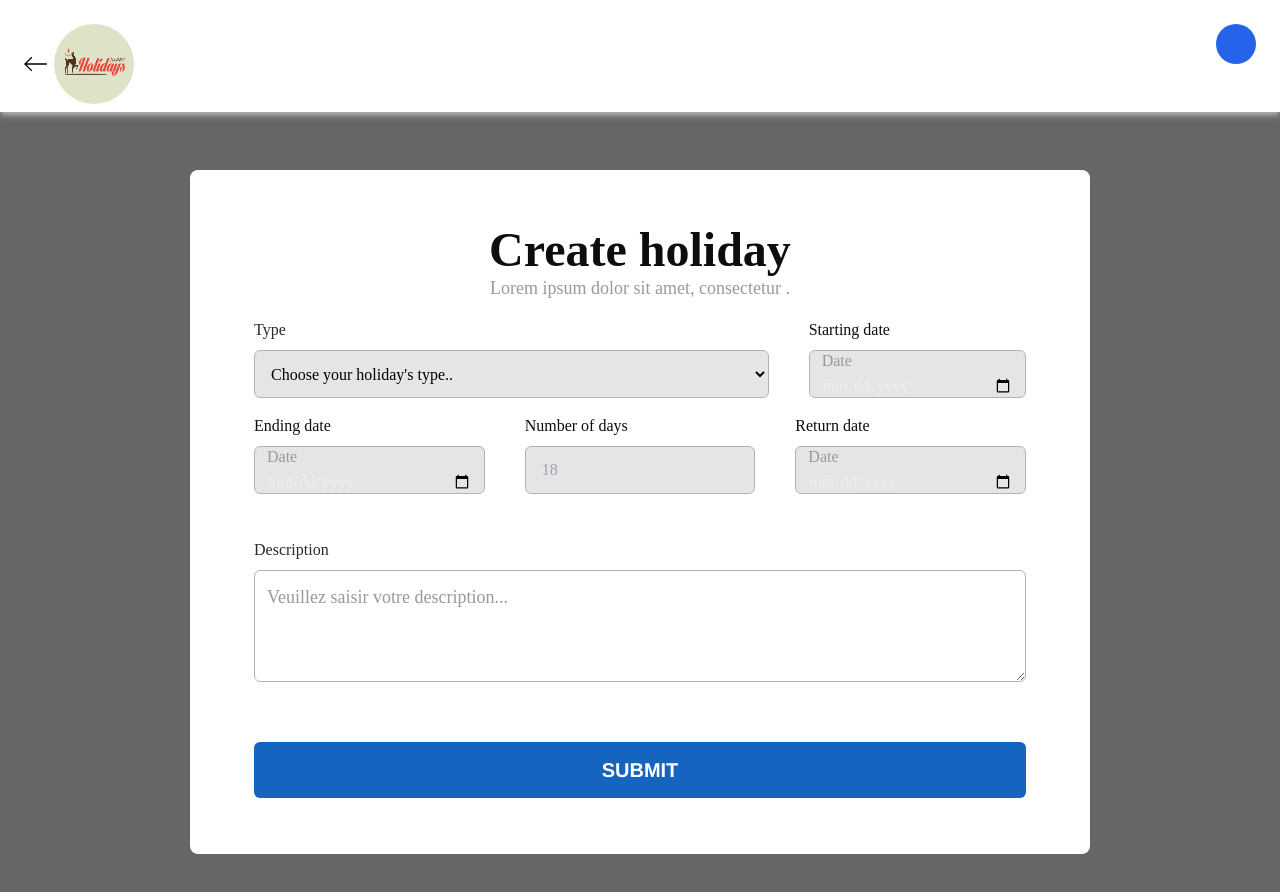
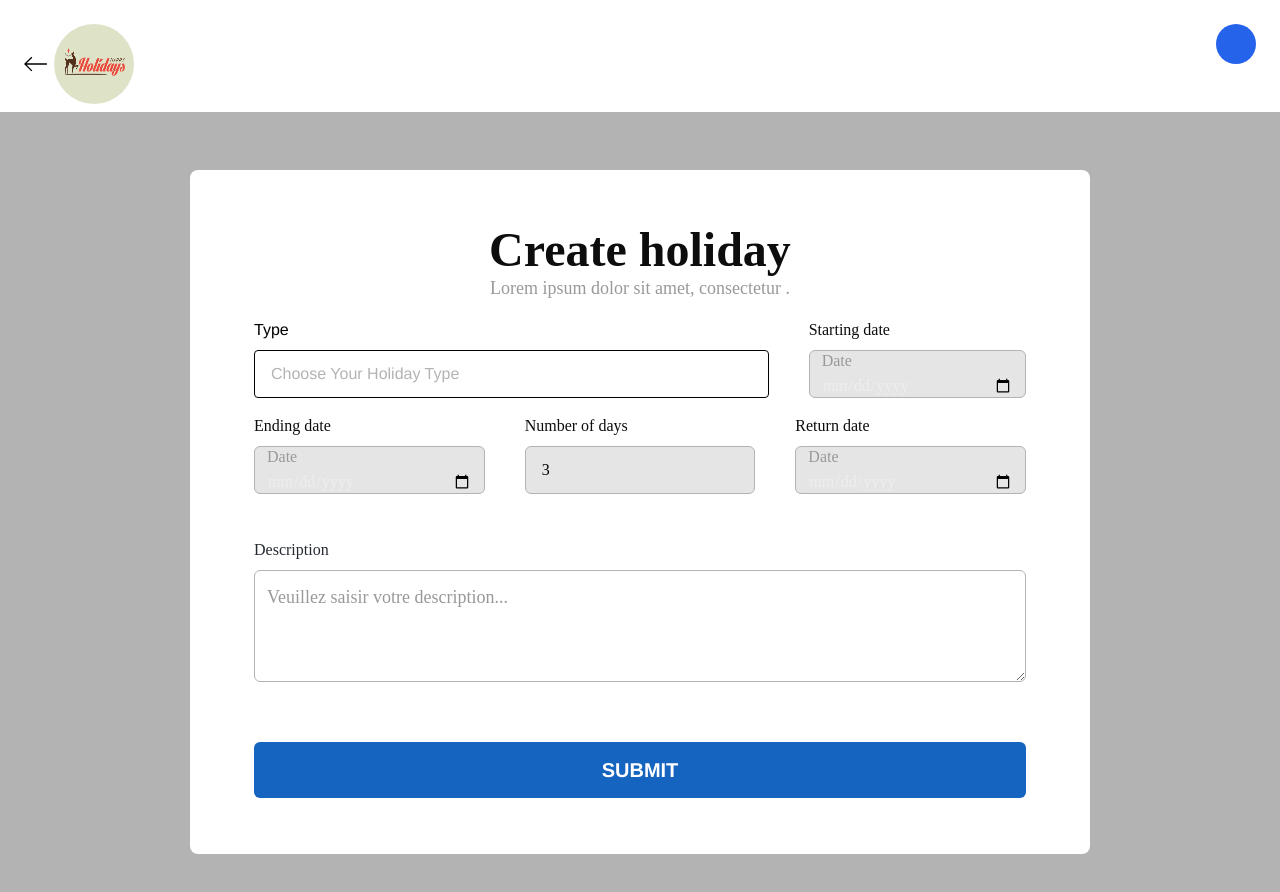
Before and after one commit to HermannKateu/localStorage-in-vue3, a Vue app in the folder holiday-project/: page /create-holiday in a window 1280 px wide. Shown: the top 892 px of the page. Built offline with nearby package versions, Linux system fonts and the light colour scheme.

Commit message:
end login

```diff
--- a/holiday-project/src/components/SelectHoliday.vue
+++ b/holiday-project/src/components/SelectHoliday.vue
@@ -9,15 +9,15 @@
       data-test="select-holiday"
     >
       <option value="">Choose your holiday's type..</option>
-      <option value="Annual" class="option">Annual</option>
-      <option value="Martenite">Martenite</option>
-      <option value="Absence">Absence</option>
-      <option value="Absence">Absence</option>
+      <option value="Annual" class="option"></option>
+      <option value="Martenite"></option>
+      <option value="Absence"></option>
+      <option value="Absence"></option>
     </select>
   </div>
 </template>
-
-<script setup></script>
+<script setup>
+</script>
 
 <style scoped>
 option {
--- /dev/null
+++ b/holiday-project/src/components/SelectOption.vue
@@ -0,0 +1,143 @@
+<template>
+  <section class="relative" ref="dropDown">
+    <section class="text-black text-base flex gap-0.5 items-center mb-2">
+      <label class="text-black text-base" :data-test="`label-${label}`">
+        {{ label }}
+      </label>
+      <slot name="rightSide" />
+    </section>
+    <div class="relative w-full" :data-test="`${label}-dropdown`">
+      <input
+          :data-test="`input-${label}`"
+          :class="[
+          'placeholder:capitalize placeholder:text-gray-100 outline-none cursor-pointer border bg-white rounded pl-4 py-1.5 w-full h-12 pr-10 placeholder:text-gray-200',
+          {
+            'border-gray shadow-blue focus:border-blue-500 focus:shadow-blue':
+              errors.length === 0 && shouldDisplayOptions,
+            'border-red-900 shadow-red focus:border-red-900 focus:shadow-red':
+              errors.length > 0 && shouldDisplayOptions,
+            'border-red-900': errors.length > 0,
+          },
+        ]"
+          type="text"
+          :placeholder="placeholder"
+          :value="selectDisplay"
+          @input="startResearch"
+          @keyup="shouldDisplayOptions = true"
+          @focus="toggleDisplayOptions"
+          autocomplete="off"
+      />
+    </div>
+    <section
+        data-test="options"
+        class="w-full inset-x-0 z-50 absolute p-4 rounded-md border border-gray-100 shadow-[0px_4px_16px_4px_rgba(0,0,0,0.07)] bg-white mt-2 mb-8 space-y-2"
+        v-if="shouldDisplayOptions"
+    >
+      <div
+          :data-test="`option-${option.value}`"
+          v-for="(option, index) in filteredOptions"
+          :tabindex="index"
+          :key="index"
+          @click="selectIndex(option)"
+          :class="[
+          'w-full p-2 font-outfit text-black font-medium cursor-pointer',
+          selectDisplay === option.value
+            ? 'text-blue-100 bg-sky-300 rounded-md shadow'
+            : 'hover:bg-sky-100 hover:rounded-md hover:shadow',
+        ]"
+      >
+        {{ option.value }}
+      </div>
+      <div class="text-center py-2" v-if="filteredOptions.length === 0">
+         Nothing Found
+      </div>
+    </section>
+    <div
+        class="flex gap-x-2 my-2 items-center"
+        v-if="errors.length && shouldDisplayErrorMessage"
+    >
+      <ErrorWrapper
+          v-for="error in errors"
+          :key="error.$uid"
+          :data-test="`${label}-error`"
+          :message="error.$message"
+      />
+    </div>
+  </section>
+</template>
+
+<script setup lang="ts">
+import { computed, PropType, ref } from "vue";
+import { ErrorObject } from "@vuelidate/core";
+import ErrorWrapper from "./ErrorWrapper.vue";
+import {useDetectOutsideClick} from "../utils/ousideDetector";
+
+type KeyWord = {
+  value: string;
+  key: string;
+}
+const emit = defineEmits(["update:modelValue"]);
+const props = defineProps({
+  options: {
+    type: Array as PropType<Array<KeyWord>>,
+    required: true,
+  },
+  label: {
+    type: String,
+    required: true,
+  },
+  modelValue: {
+    type: Object as PropType<unknown>,
+    required: true,
+  },
+  errors: {
+    type: Object as PropType<ErrorObject[]>,
+    default: [] as ErrorObject[],
+  },
+  placeholder: {
+    type: String,
+    required: true,
+  },
+  shouldDisplayErrorMessage: {
+    type: Boolean,
+    default: true,
+  },
+});
+
+const shouldDisplayOptions = ref(false);
+const selected = ref<string>("");
+const selectDisplay = ref<string>("");
+
+const selectIndex = (option: KeyWord): void => {
+  selected.value = "";
+  selectDisplay.value = option.value;
+  emit("update:modelValue", option);
+  shouldDisplayOptions.value = false;
+};
+
+const filteredOptions = computed(() => {
+  if (selected.value) {
+    return props.options.filter((option) =>
+        option.value
+            .toLowerCase()
+            .replace(/\s+/g, "")
+            .includes(selected.value.toLowerCase().replace(/\s+/g, ""))
+    );
+  }
+  return props.options;
+});
+
+const startResearch = ($event: { target: { value: string } }): void => {
+  selected.value = selectDisplay.value = $event.target.value;
+};
+
+const toggleDisplayOptions = (): void => {
+  shouldDisplayOptions.value = !shouldDisplayOptions.value;
+};
+
+const dropDown = ref<HTMLElement>();
+
+useDetectOutsideClick(dropDown, () => {
+  shouldDisplayOptions.value = false;
+});
+</script>
--- /dev/null
+++ b/holiday-project/src/utils/data.ts
@@ -0,0 +1,18 @@
+export const holidayOptions = [
+    {
+        key: "a",
+        value: "Annual"
+    },
+    {
+        key: "m",
+        value: "Martenite"
+    },
+    {
+        key: "a",
+        value: "Absence"
+    },
+    {
+        key: "a",
+        value: "Relaxion"
+    }
+]
--- /dev/null
+++ b/holiday-project/src/utils/ousideDetector.ts
@@ -0,0 +1,26 @@
+import { onBeforeUnmount, onMounted } from "vue";
+import type { Ref } from "vue";
+
+export const useDetectOutsideClick = (
+    component: Ref<HTMLElement | undefined>,
+    callback: () => void
+) => {
+    if (!component) return;
+    const listener = (event: Event): void => {
+        if (
+            event.target !== component.value &&
+            event.composedPath().includes(component.value as HTMLElement)
+        ) {
+            return;
+        }
+        callback();
+    };
+    onMounted(() => {
+        window.addEventListener("click", listener);
+    });
+    onBeforeUnmount(() => {
+        window.removeEventListener("click", listener);
+    });
+
+    return { listener };
+};
--- a/holiday-project/src/views/CreateHolidayForm.vue
+++ b/holiday-project/src/views/CreateHolidayForm.vue
@@ -1,5 +1,5 @@
 <template>
-  <div class="bg-gray-100 h-screen flex md:bg-gray-900">
+  <div class="bg-gray-100 h-screen flex md:bg-gray-200">
     <form
       class="px-4 pt-4 max-w-[900px] md:m-auto md:bg-white md:rounded-lg md:px-16"
     >
@@ -12,7 +12,7 @@
         </span>
       </div>
       <div class="flex flex-wrap gap-x-10 gap-y-3">
-        <SelectHoliday class="md:w-8/12" />
+        <SelectOption placeholder="Choose your holiday Type" v-model="date.ending" label="Type" :options="holidayOptions" class="md:w-8/12"/>
         <div class="w-5/12 grow md:w-3/12">
           <DateInput
             labelValues="Starting date"
@@ -52,31 +52,23 @@
   </div>
 </template>
 
-<script setup>
+<script setup lang="ts">
 import MainButton from "../components/MainButton.vue";
 import DescriptionArea from "../components/DescriptionArea.vue";
-import SelectHoliday from "../components/SelectHoliday.vue";
 import DateInput from "../components/DateInput.vue";
 import NumberInput from "../components/NumberInput.vue";
-import { reactive, watch } from "vue";
+import { reactive, computed } from "vue";
+import SelectOption from "../components/SelectOption.vue";
+import {holidayOptions} from "../utils/data";
+
+const numberOfDays = computed<number>(() => {
+  return 3
+})
 
 const date = reactive({
   starting: "",
   ending: "",
-  numberOfDays: null,
+  numberOfDays: numberOfDays.value,
   return: "",
 });
-
-// watch([date.starting,date.ending], (newDates,oldDates) => {
-//     if(oldDates[0] === "" || oldDates[1] === ""){
-//         date.numberOfDays = 0;
-//     }
-//     else{
-//         console.log(typeof oldDates[0]);
-
-//         date.numberOfDays = Math.ceil(Math.abs(new Date(newDates[1]) - new Date(oldDates[0])) / (1000 * 60 * 60 * 24));
-//     }
-// });
 </script>
-
-<style scoped></style>
--- a/holiday-project/src/views/HomePage.vue
+++ b/holiday-project/src/views/HomePage.vue
@@ -2,10 +2,10 @@
   <div class="bg-gray-100 h-screen px-4">
     <div class="flex flex-col items-center pt-24 mb-8 font-WorkSans">
       <h1
-        class="text-gray-800 font-bold text-3xl md:text-5xl"
+        class="text-gray-800 text-center font-bold text-3xl md:text-5xl"
         data-test="title"
       >
-        Hello, welcome to....
+        Hello, welcome to My Holiday Page
       </h1>
       <span class="text-gray-800 text-sm text-center block md:hidden">
         Lorem ipsum dolor sit amet, consectetur adipiscing elit. Nisl eget
@@ -23,8 +23,8 @@
     </div>
     <div class="flex flex-col md:flex-row md:gap-x-8 md:mx-auto md:w-6/12">
       <div class="relative my-2 md:w-6/12">
-        <router-link to="/create-holiday">
           <MainButton
+              @click="$router.push('/create-holiday')"
             label="Create new holiday"
             class="bg-blue-100 w-full rounded-md h-14 flex flex-row text-white"
             data-test="create-holiday"
@@ -33,13 +33,12 @@
             class="bottom-3 left-3 font-bold text-white text-2xl absolute bg-blue-200 w-7 h-7 rounded-md flex justify-center"
             >+</span
           >
-        </router-link>
       </div>
       <div class="relative my-2 md:w-6/12">
         <MainButton
           label="Liste des conges"
           class="bg-white-100 h-14 text-blue-100 rounded-md font-semibold flex flex-col justify-center text-base"
-          @click="getRandomPage()"
+          @click="getRandomPage"
           data-test="list-holiday"
         />
         <BlueList class="w-6 h-7 absolute top-3 left-3" fill="blue" />
@@ -58,11 +57,11 @@
 import MainButton from "../components/MainButton.vue";
 import BlueList from "../assets/Holidays-Icons/BlueList.vue";
 import WelcomeImage from "../assets/holidays-foto/WelcomeImage.vue";
-import { router } from "../router";
+import {useRouter} from "vue-router";
+
+const router = useRouter()
 
 const getRandomPage = () => {
-  return router.push("/holiday-list");
+  router.push("/holiday-list");
 };
 </script>
-
-<style scoped></style>
```
